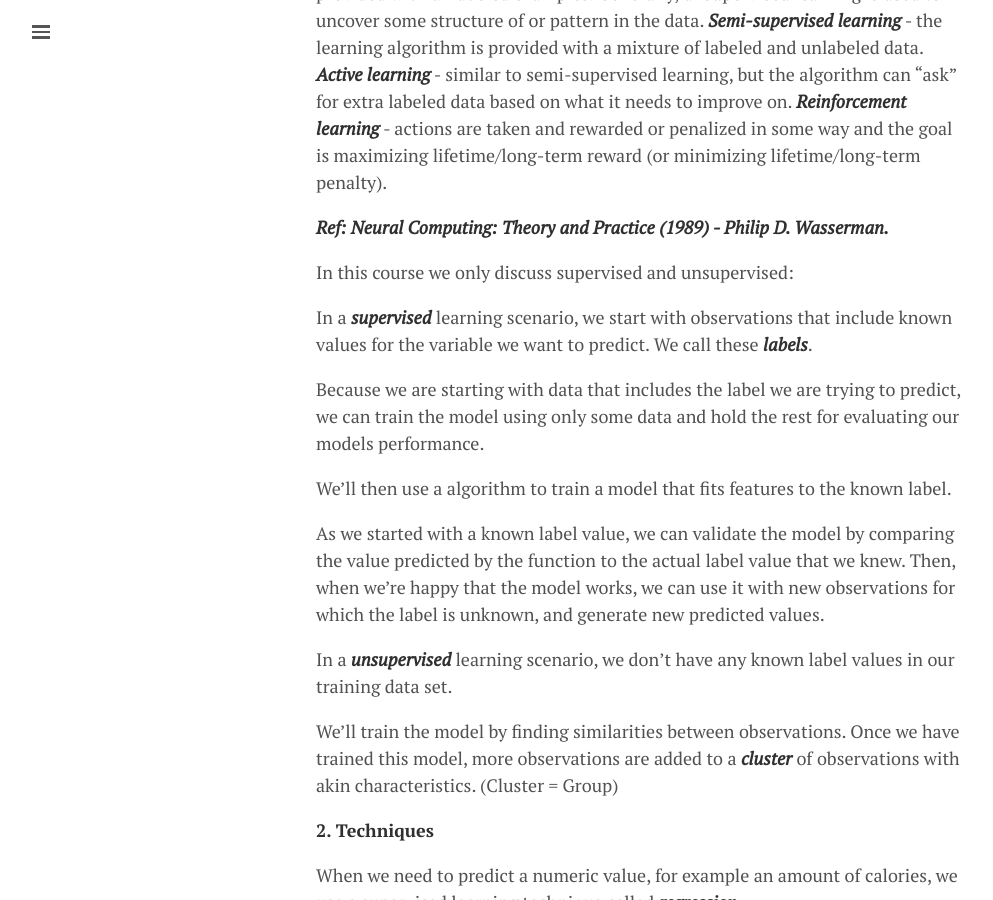
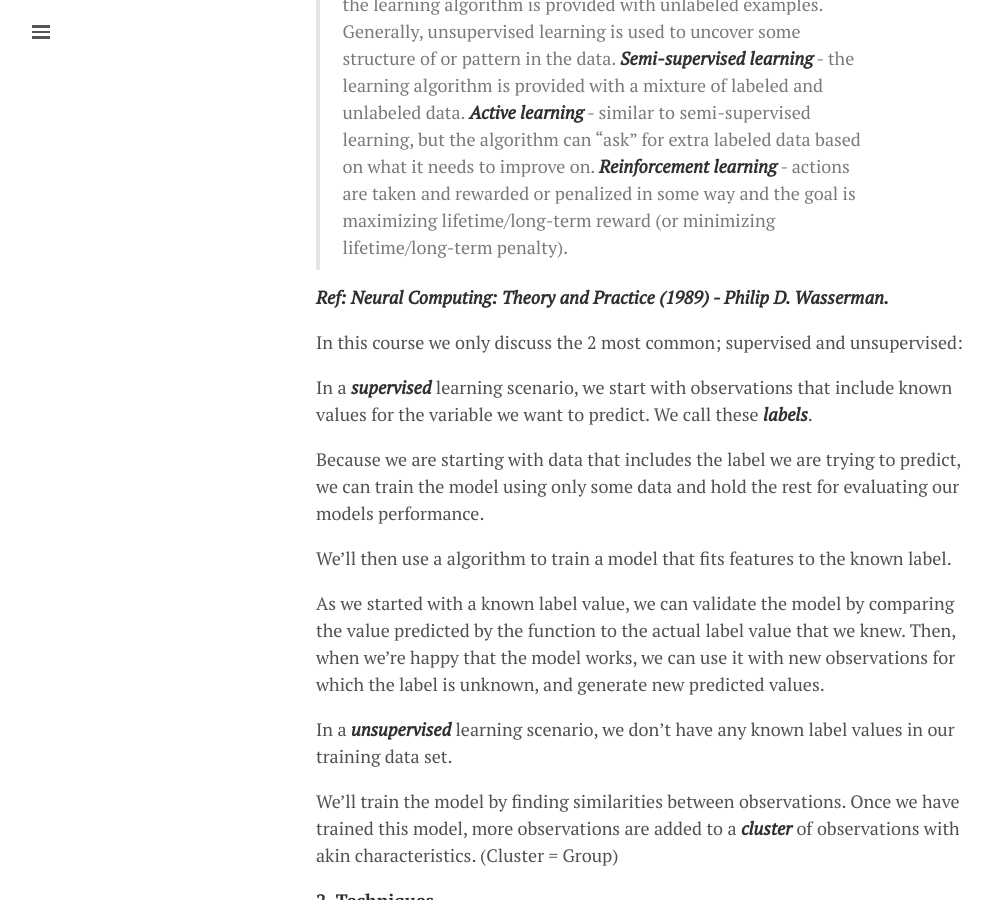
Before and after one commit to lgeurts/lgeurts.github.io, a Jekyll site: the page built from _posts/2018-06-29-artificial-intelligence-basics.md, in a window 1280 px wide and 900 px high, scrolled down 1550 px. Shown: the whole window, without its empty margins (0-993 px from the left). Built offline with Jekyll 4.4.1, drawn with Linux system fonts in a browser that asks for light colours; nearby versions of some CDN libraries.

Commit message:
Update 2018-06-29-artificial-intelligence-basics.md

```diff
--- a/_posts/2018-06-29-artificial-intelligence-basics.md
+++ b/_posts/2018-06-29-artificial-intelligence-basics.md
@@ -32,16 +32,16 @@ Let's start with a data set that contains historical records aka ***observations
 There are also values we try to predict (Y). We will use training cases to train the machine learning model so that it calculates a value for (Y), from the features in (X). Simply said, we're creating a ***function*** that operates on a set of features, (X), to produce predictions, (Y).
 
 There are five types of machine learning:
-----------------------------------------
-***Supervised learning*** - the learning algorithm is provided with pre-labeled training examples to learn from.
-***Unsupervised learning*** - the learning algorithm is provided with unlabeled examples. Generally, unsupervised learning is used to uncover some structure of or pattern in the data.
-***Semi-supervised learning*** - the learning algorithm is provided with a mixture of labeled and unlabeled data.
-***Active learning*** - similar to semi-supervised learning, but the algorithm can "ask" for extra labeled data based on what it needs to improve on.
-***Reinforcement learning*** - actions are taken and rewarded or penalized in some way and the goal is maximizing lifetime/long-term reward (or minimizing lifetime/long-term penalty).
+
+> ***Supervised learning*** - the learning algorithm is provided with pre-labeled training examples to learn from.
+> ***Unsupervised learning*** - the learning algorithm is provided with unlabeled examples. Generally, unsupervised learning is used to uncover some structure of or pattern in the data.
+> ***Semi-supervised learning*** - the learning algorithm is provided with a mixture of labeled and unlabeled data.
+> ***Active learning*** - similar to semi-supervised learning, but the algorithm can "ask" for extra labeled data based on what it needs to improve on.
+> ***Reinforcement learning*** - actions are taken and rewarded or penalized in some way and the goal is maximizing lifetime/long-term reward (or minimizing lifetime/long-term penalty).
 
 ***Ref: Neural Computing: Theory and Practice (1989) - Philip D. Wasserman.***
 
-In this course we only discuss supervised and unsupervised:
+In this course we only discuss the 2 most common; supervised and unsupervised:
 
 In a ***supervised*** learning scenario, we start with  observations that include known values for the variable we want to predict. We call these ***labels***.
 
```
